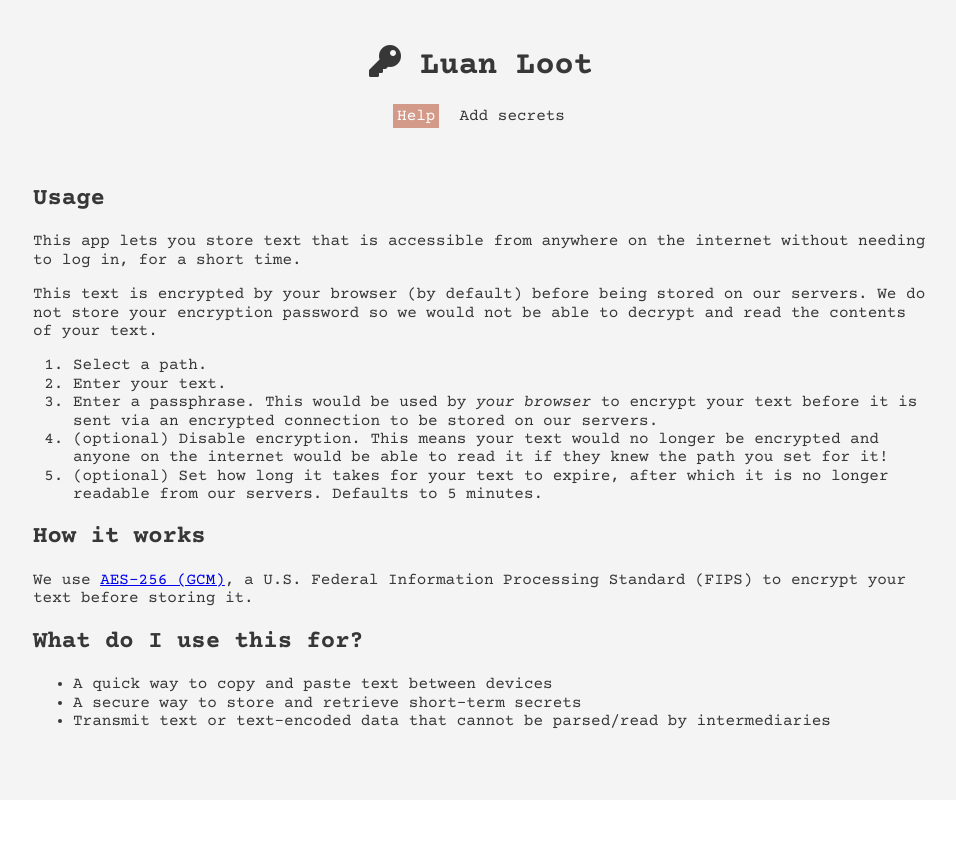
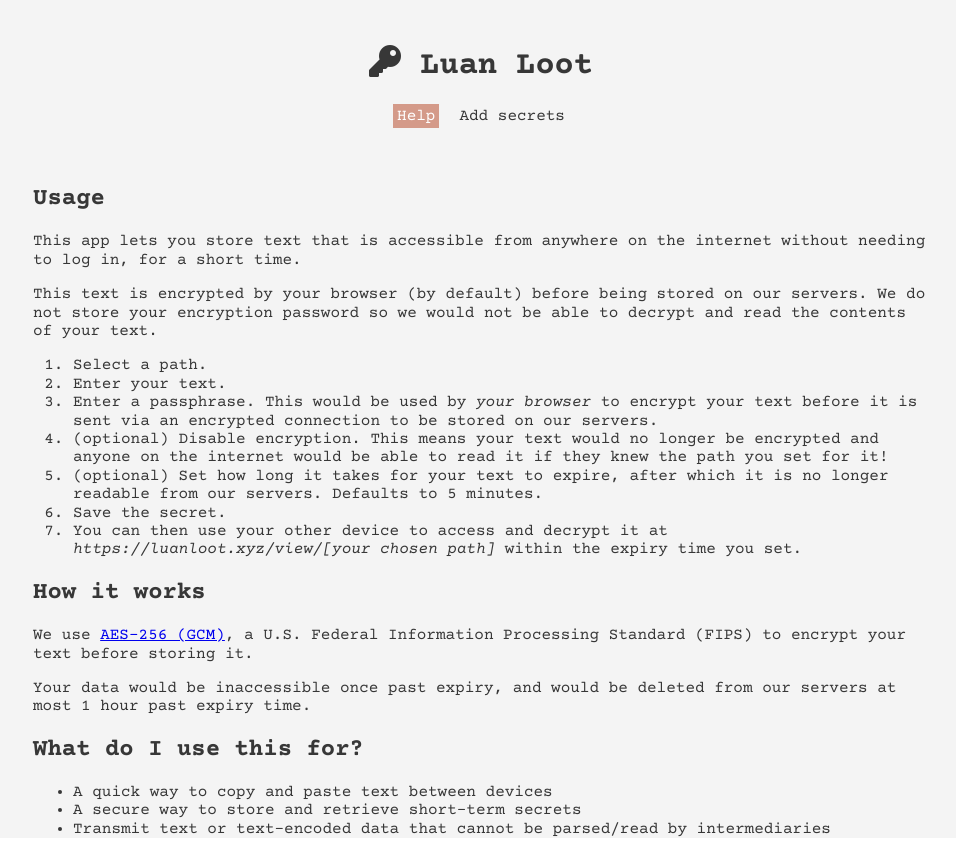
Before and after one commit to weijunyu/secret-safe-space, a React (Create React App) app in the folder client/: page / in a window 1280 px wide. Shown: the whole page, without its empty margins (159-1115 px from the left). Before the commit the page ends 800 px from the top, so only its background shows below. Built offline with nearby package versions, Linux system fonts and the light colour scheme; no server answers.

Commit message:
Updated help

```diff
--- a/client/src/components/HowItWorks.tsx
+++ b/client/src/components/HowItWorks.tsx
@@ -18,7 +18,8 @@
         <li>Enter your text.</li>
         <li>
           Enter a passphrase. This would be used by <em>your browser</em> to
-          encrypt your text before it is sent via an encrypted connection to be stored on our servers.
+          encrypt your text before it is sent via an encrypted connection to be
+          stored on our servers.
         </li>
         <li>
           (optional) Disable encryption. This means your text would no longer be
@@ -28,6 +29,12 @@
         <li>
           (optional) Set how long it takes for your text to expire, after which
           it is no longer readable from our servers. Defaults to 5 minutes.
+        </li>
+        <li>Save the secret.</li>
+        <li>
+          You can then use your other device to access and decrypt it at{" "}
+          <em>https://luanloot.xyz/view/[your chosen path]</em> within the
+          expiry time you set.
         </li>
       </ol>
       <h2>How it works</h2>
@@ -43,11 +50,18 @@
         , a U.S. Federal Information Processing Standard (FIPS) to encrypt your
         text before storing it.
       </p>
+      <p>
+        Your data would be inaccessible once past expiry, and would be deleted
+        from our servers at most 1 hour past expiry time.
+      </p>
       <h2>What do I use this for?</h2>
       <ul>
         <li>A quick way to copy and paste text between devices</li>
         <li>A secure way to store and retrieve short-term secrets</li>
-        <li>Transmit text or text-encoded data that cannot be parsed/read by intermediaries</li>
+        <li>
+          Transmit text or text-encoded data that cannot be parsed/read by
+          intermediaries
+        </li>
       </ul>
     </div>
   );
```
